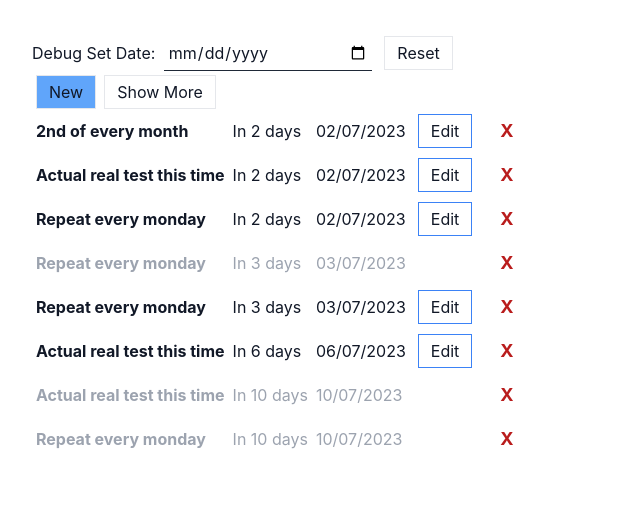
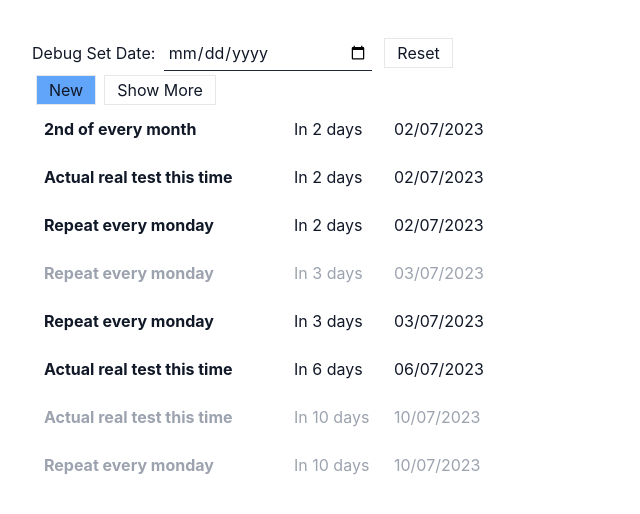
Before and after one commit to PiotrTekieli/calendar-app, a React (Vite) app: page / in a window 1280 px wide. Shown: the top 514 px of the page, without its empty margins (0-640 px from the left). Built offline with nearby package versions, Linux system fonts and the light colour scheme.

Commit message:
entry list display

```diff
--- a/src/components/EntryList.jsx
+++ b/src/components/EntryList.jsx
@@ -31,13 +31,19 @@ function EntryList({ date, entryList, historyList, populateHistory, edit, delete
     return (
         <>
             <button onClick={() => { setShowShort(!showShort) }}>{showShort ? "Show More" : "Show Less"}</button>
-            <table className="w-full min-w-min max-w-[800px]">
+            {/* <table className="w-full min-w-min max-w-[800px]">
                 <tbody>
                     {displayEntryList && displayEntryList.map((entry, i) => {
                         return <ListElement key={entry.id + entry.date} date={date} entry={entry} edit={edit} delete={del} submit={handleSubmit} />
                     })}
                 </tbody>
-            </table>
+            </table> */}
+
+            <div className="w-full min-w-min max-w-[800px] grid grid-cols-[minmax(min-content,_250px)_repeat(2,_minmax(min-content,_100px))]">
+                {displayEntryList && displayEntryList.map((entry, i) => {
+                    return <ListElement key={entry.id + entry.date} date={date} entry={entry} edit={edit} delete={del} submit={handleSubmit} />
+                })}
+            </div>
         </>
     );
 }
--- a/src/components/ListElement.jsx
+++ b/src/components/ListElement.jsx
@@ -1,3 +1,4 @@
+import { useState, useRef } from "react";
 import { v4 as uuidv4 } from "uuid";
 
 function ListElement({ date, entry, edit, delete: del, submit }) {
@@ -9,22 +10,68 @@ function ListElement({ date, entry, edit, delete: del, submit }) {
         return new Date().loadSimpleFormat(date).toLocaleDateString("en-UK");
     }
 
+    const [appear, setAppear] = useState(false);
+    const descriptionRef = useRef();
+
+    function showDescription() {
+        if (appear) {
+            descriptionRef.current.style.maxHeight = "0px";
+            setTimeout(() => {
+                setAppear(false);
+            }, 150)
+        }
+        else {
+            setAppear(true);
+            setTimeout(() => {
+                descriptionRef.current.style.maxHeight = "calc(" + descriptionRef.current.scrollHeight + "px + 1.5rem)";
+            })
+        }
+    }
+
     return (
         <>
-            <tr className={(entry.history == true ? "text-gray-400 " : "") + "hover:bg-gray-100 p-1 gap-4"}>
+            {/* <tr className={(entry.history == true ? "text-gray-400 " : "") + "hover:bg-gray-100 p-1 gap-4"} onClick={() => showDescription()}>
                 <td><b>{entry.name == "" ? "Untitled" : entry.name}</b></td>
                 <td className="whitespace-nowrap">In {dayDifference} days</td>
                 <td>{formatDate(entry.date)}</td>
 
                 <td>
                     {!entry.history && (
-                        <button onClick={() => edit(entry.id)} className="border-blue-500 hover:bg-blue-100 hover:brightness-100">Edit</button>
+                        <button onClick={(e) => {e.stopPropagation(); edit(entry.id)}} className="border-blue-500 hover:bg-blue-100 hover:brightness-100">Edit</button>
                     )}
                 </td>
                 <td>
-                    <button onClick={() => del(entry.id)} className="border-0 font-bold text-red-700 text-lg">X</button>
+                    <button onClick={(e) => {e.stopPropagation(); del(entry.id)}} className="border-0 font-bold text-red-700 text-lg">X</button>
                 </td>
             </tr>
+            {appear && (
+                <tr ref={descriptionRef} className="bg-gray-200 flex transition-all max-h-0 overflow-hidden w-full">
+                    <td colSpan={5}></td>
+                </tr>
+            )} */}
+
+            <div className={(entry.history == true ? "text-gray-400 " : "") + "list-element gap-4 contents cursor-pointer [&>*]:py-3 sm:[&>*]:px-3"} onClick={() => showDescription()}>
+                <div><b>{entry.name == "" ? "Untitled" : entry.name}</b></div>
+                <div className="whitespace-nowrap">In {dayDifference} days</div>
+                <div>{formatDate(entry.date)}</div>
+
+
+            </div>
+            {appear && (
+                <div ref={descriptionRef} className="bg-gray-200 col-span-3 flex justify-between items-center transition-all max-h-0 overflow-hidden w-full [&>*]:py-2 sm:[&>*]:px-3">
+                    <div>test</div>
+                    <div className="flex">
+                        <div>
+                            {!entry.history && (
+                                <button onClick={(e) => {e.stopPropagation(); edit(entry.id)}} className="border-blue-500 hover:bg-blue-100 hover:brightness-100">Edit</button>
+                            )}
+                        </div>
+                        <div>
+                            <button onClick={(e) => {e.stopPropagation(); del(entry.id)}} className="border-0 font-bold text-red-700 text-lg">X</button>
+                        </div>
+                    </div>
+                </div>
+            )}
         </>
     );
 }
--- a/src/main.css
+++ b/src/main.css
@@ -16,12 +16,16 @@
   -webkit-text-size-adjust: 100%;
 }
 
+.list-element:hover * {
+  @apply bg-gray-100;
+}
+
 input {
   @apply p-1 m-1 w-52 border border-0 border-b border-gray-800;
 }
 
 button {
-  @apply p-1 px-3 mx-1 border hover:brightness-75;
+  @apply py-0.5 px-3 mx-1 border hover:brightness-75;
 }
 
 button.active {
```
